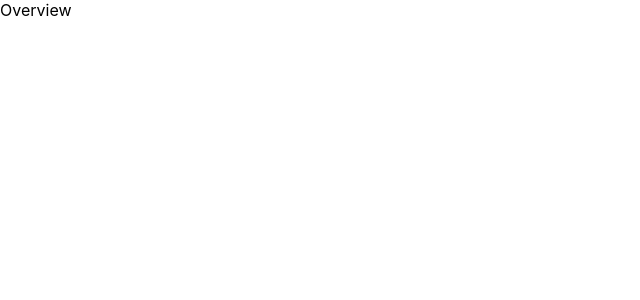
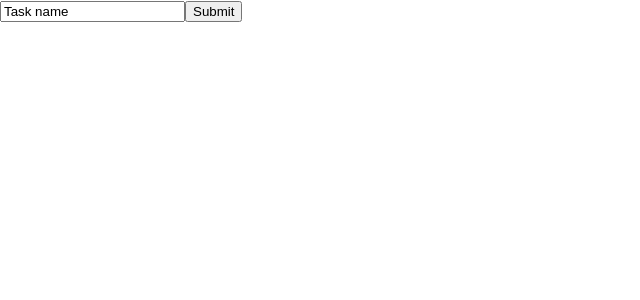
Before and after one commit to JAlblas/task-app, a React (Create React App) app: page / in a window 1280 px wide. Shown: the top 300 px of the page, without its empty margins (0-640 px from the left). Built offline with nearby package versions, Linux system fonts and the light colour scheme.

Commit message:
near functioning bare bone app

```diff
--- a/src/App.js
+++ b/src/App.js
@@ -1,11 +1,34 @@
-import './App.css';
-import './components/Overview';
+import React, { Component } from "react";
 import Overview from './components/Overview';
 
-function App() {
-  return (
-    <Overview />
-  );
+class App extends Component {
+  constructor(props) {
+    super(props);
+
+    this.state = {
+      todos: []
+    };
+
+    this.addTodo = this.addTodo.bind(this);
+  }
+
+  addTodo(e) {
+    console.log("Adding todo!");
+    console.log(e.target.value);
+    this.setState({
+      todos: this.state.todos.concat(e.target.value),
+    });
+  }
+
+  render() {
+    return (
+      <div>
+        <input type="text" value="Task name" />
+        <input type="submit" value="Submit" onClick={this.addTodo}/>
+        <Overview todos={this.state.todos}/>
+      </div>
+    );
+  }
 }
 
 export default App;
--- a/src/components/Overview.js
+++ b/src/components/Overview.js
@@ -1,15 +1,18 @@
 import React, { Component } from 'react'
 
 class Overview extends Component {
-    constructor() {
-        super()
+    constructor(props) {
+        super(props);
+
     }
 
     render() {
         return (
-            <div className="Overview">
-            Overview
-            </div>
+            <ul>
+            {this.props.todos.map((todo) => {
+              return <li>{todo}</li>;
+            })}
+          </ul>
         )
     }
 }
```
Also changed, not shown: 1 other file (tests, documents, lock files or other folders).
